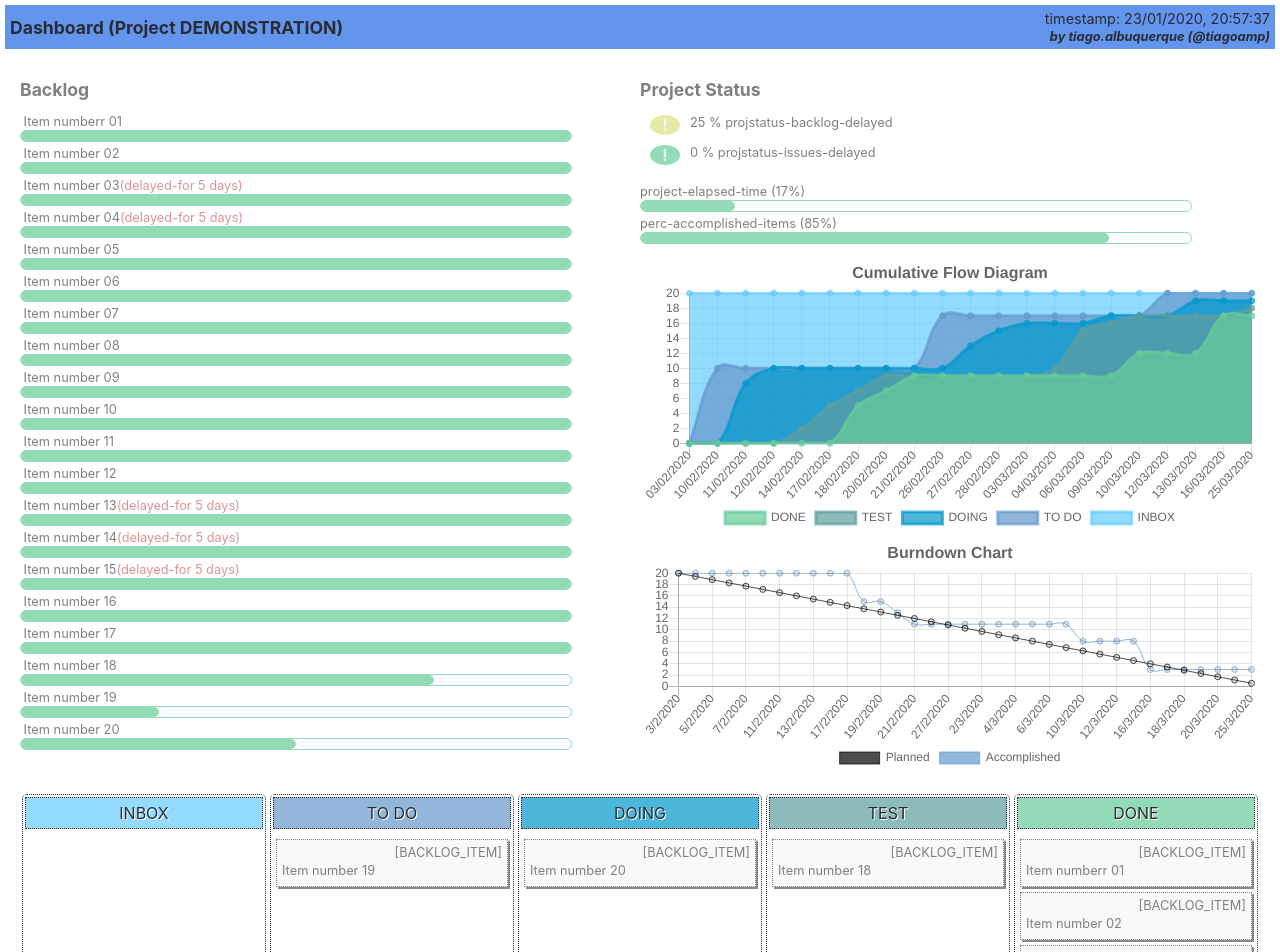
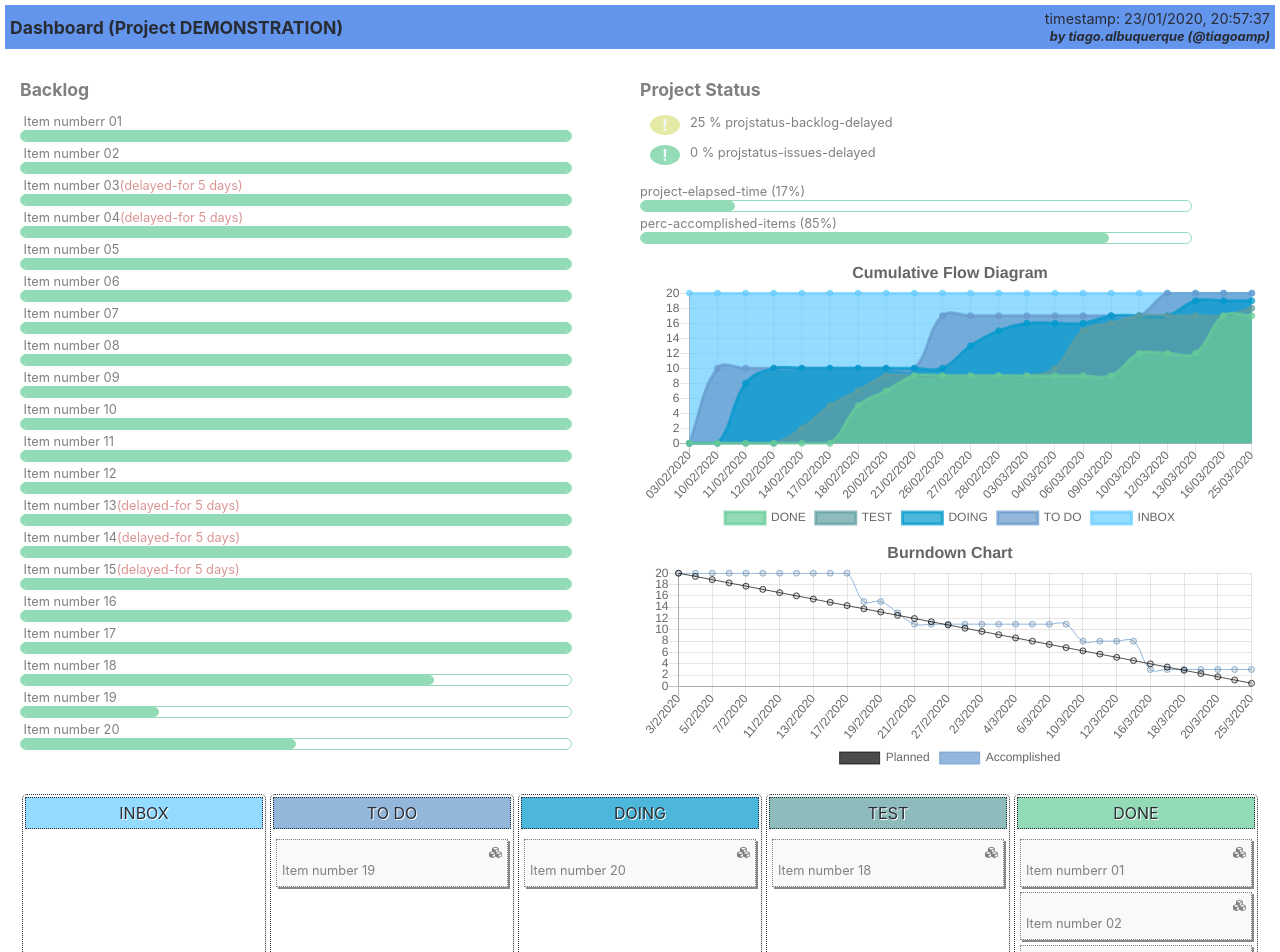
Before and after one commit to tiagoamp/flow-dashboard, a React (Create React App) app: page / in a window 1280 px wide. Shown: the top 952 px of the page. Built offline with nearby package versions, Linux system fonts and the light colour scheme; the HTML template or start-up script is replaced by a standard one.

Commit message:
Add font awesome icon for items categories

```diff
--- a/package.json
+++ b/package.json
@@ -3,6 +3,9 @@
   "version": "0.1.0",
   "private": true,
   "dependencies": {
+    "@fortawesome/fontawesome-svg-core": "^1.2.28",
+    "@fortawesome/free-solid-svg-icons": "^5.13.0",
+    "@fortawesome/react-fontawesome": "^0.1.9",
     "@testing-library/jest-dom": "^4.2.4",
     "@testing-library/react": "^9.4.0",
     "@testing-library/user-event": "^7.2.1",
--- a/src/App.js
+++ b/src/App.js
@@ -16,7 +16,7 @@ class App extends Component {
   constructor() {
     super();
     this.state = { projName: '', milestones: {}, statusList: [], items: [], holidays: [],
-                    actions: [], risks: [] };
+                    actions: [], risks: [], categories: [] };
   }
 
   componentDidMount() {
@@ -31,6 +31,7 @@ class App extends Component {
   }
 
   render() {
+    const categories = service.getCategoryList();
     return (
       <div className="App">
         <Header project={this.state.projName} />
@@ -46,7 +47,7 @@ class App extends Component {
             </div>
           </div>
           <div className="row01">
-            <Kanban statusList={[...this.state.statusList]} items={[...this.state.items]} />
+            <Kanban statusList={[...this.state.statusList]} items={[...this.state.items]} categories={[...categories]} />
           </div>
           <div className="row02">
             <ActionsPanel actions={this.state.actions} risks={this.state.risks} />
--- a/src/components/Kanban.js
+++ b/src/components/Kanban.js
@@ -1,9 +1,11 @@
 import React from 'react';
+import { FontAwesomeIcon } from '@fortawesome/react-fontawesome';
+import { faCubes, faPencilAlt, faBug, faFireAlt, faQuestion } from '@fortawesome/free-solid-svg-icons';
 import { useTranslation } from 'react-i18next';
 import './Kanban.css';
 
 export default function Kanban(props) {
-    const { statusList, items } = props;
+    const { statusList, items, categories } = props;
     if (items.length + statusList.length === 0)
         return (<div>Loading</div>);
     return (
@@ -12,7 +14,7 @@ export default function Kanban(props) {
                 statusList.map( status => {
                     const filteredItems = items.filter(item => item.status === status.name);
                     return (
-                        <List status={status} items={filteredItems} key={status.name}/>
+                        <List status={status} items={filteredItems} key={status.name} categories={categories}/>
                     );
                 })
             }
@@ -33,7 +35,8 @@ function List(props) {
                     const isBlocked = item.blocked === "true";
                     const classForDescription = isBlocked ? 'danger' : '';
                     const labelSpan = item.label ? (<span>{`[${item.label}]`}</span>) : null;
-                    const categorySpan = item.category ? (<span>{`[${item.category}]`}</span>) : null;
+                    const categoryIconTag = getIconTagFor(item);
+                    const categorySpan = item.category ? (<span>{categoryIconTag}</span>) : null;
                     const classForRowLabelAndCategory = (labelSpan && categorySpan) ? 'inline-container' : 'align-right';
                     const rowLabelAndCategoryDiv = (<div className={classForRowLabelAndCategory}>{labelSpan} {categorySpan}</div>);
                     const blockedSpan = isBlocked ? (<div className='danger-bold'>({t('BLOCKED')})</div>) : null;
@@ -52,3 +55,25 @@ function List(props) {
         </div>
     )
 }
+
+function getIconTagFor(item) {
+    let icon = (<FontAwesomeIcon icon={faQuestion} />);
+    if (!item.category) return icon;
+    switch(item.category) {
+        case 'BACKLOG_ITEM':
+            icon = (<FontAwesomeIcon icon={faCubes} />)
+            break;
+        case 'TASK':
+            icon = (<FontAwesomeIcon icon={faPencilAlt} />)
+            break;
+        case 'BUG':
+            icon = (<FontAwesomeIcon icon={faBug} />)
+            break;
+        case 'ACTION':
+            icon = (<FontAwesomeIcon icon={faFireAlt} />)
+            break;
+        default:
+            break;
+    }
+    return icon;
+}
--- a/src/service/flowservice.js
+++ b/src/service/flowservice.js
@@ -1,6 +1,13 @@
-//const data = require('../repository/data_original.json');
+const service = {
 
-const service = {
+    getCategoryList: () => {
+        return [
+            { "name": "BACKLOG_ITEM"},
+            { "name": "TASK"},
+            { "name": "BUG"},
+            { "name": "ACTION"}
+        ]
+    },
 
     getProjectInfo: (data) => {
         return {
```
Also changed, not shown: 1 other file (tests, documents, lock files or other folders).
